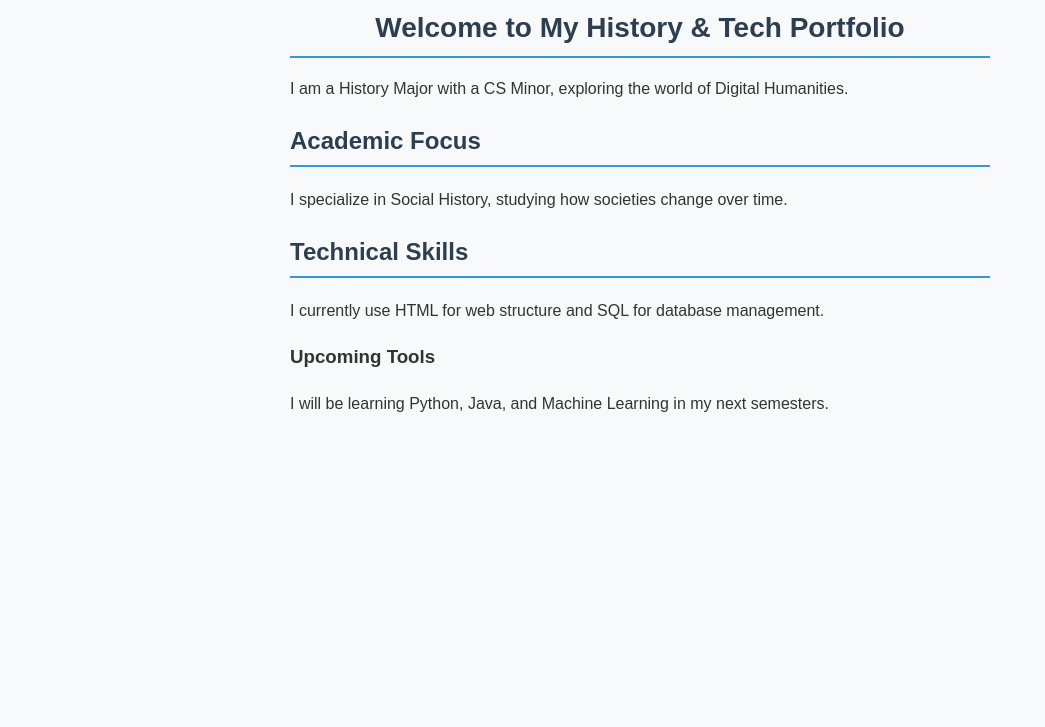
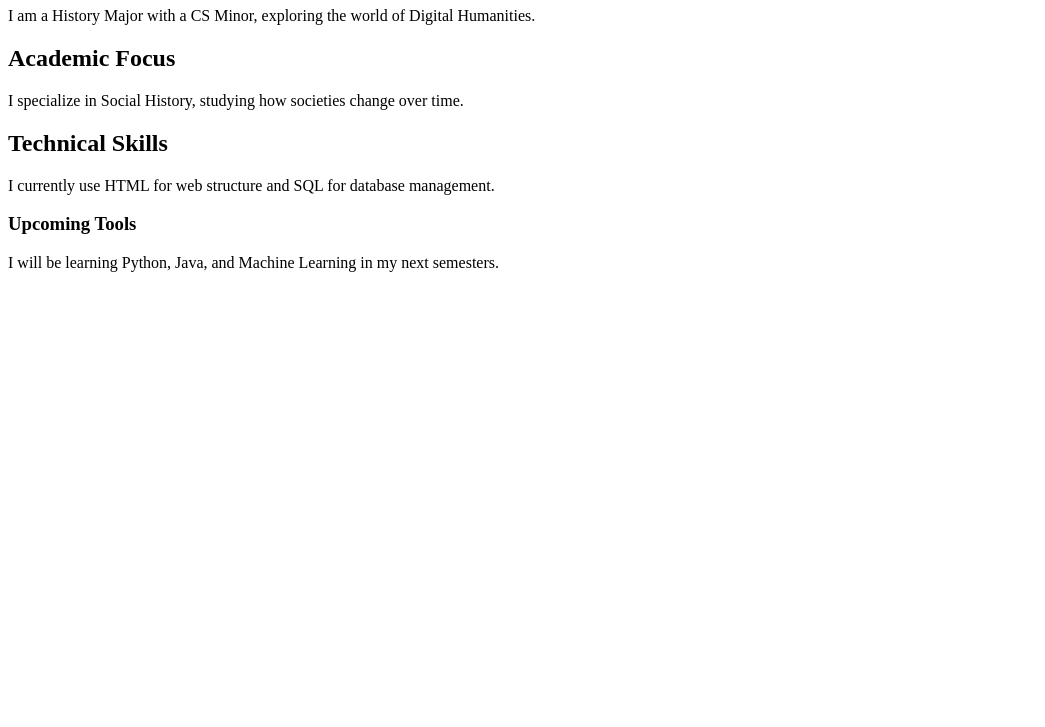
Before and after one commit to sorelak007-collab/timetable-, a plain HTML site: page New.html in a window 1280 px wide. Shown: the part 73-800 px from the top of the page, without its empty margins (0-1045 px from the left). Drawn offline with Linux system fonts and the light colour scheme.

Commit message:
Update New.html

```diff
--- a/New.html
+++ b/New.html
@@ -2,28 +2,7 @@
 <html>
 <head>
     <title>My Digital History Project</title>
-<style>
-body {
-  font-family: Arial, sans-serif;
-  max-width: 700px;
-  margin: 40px auto;
-  padding: 20px;
-  line-height: 1.6;
-  background: #f8f9fa;
-  color: #333;
-}
-
-h1, h2 {
-  color: #2c3e50;
-  border-bottom: 2px solid #3498db;
-  padding-bottom: 5px;
-}
-
-h1 {
-  text-align: center;
-  font-size: 28px;
-}
-</style></head>
+</head>
 <body>
     <h1>Welcome to My History & Tech Portfolio</h1>
     <p>I am a History Major with a CS Minor, exploring the world of Digital Humanities.</p>
```
